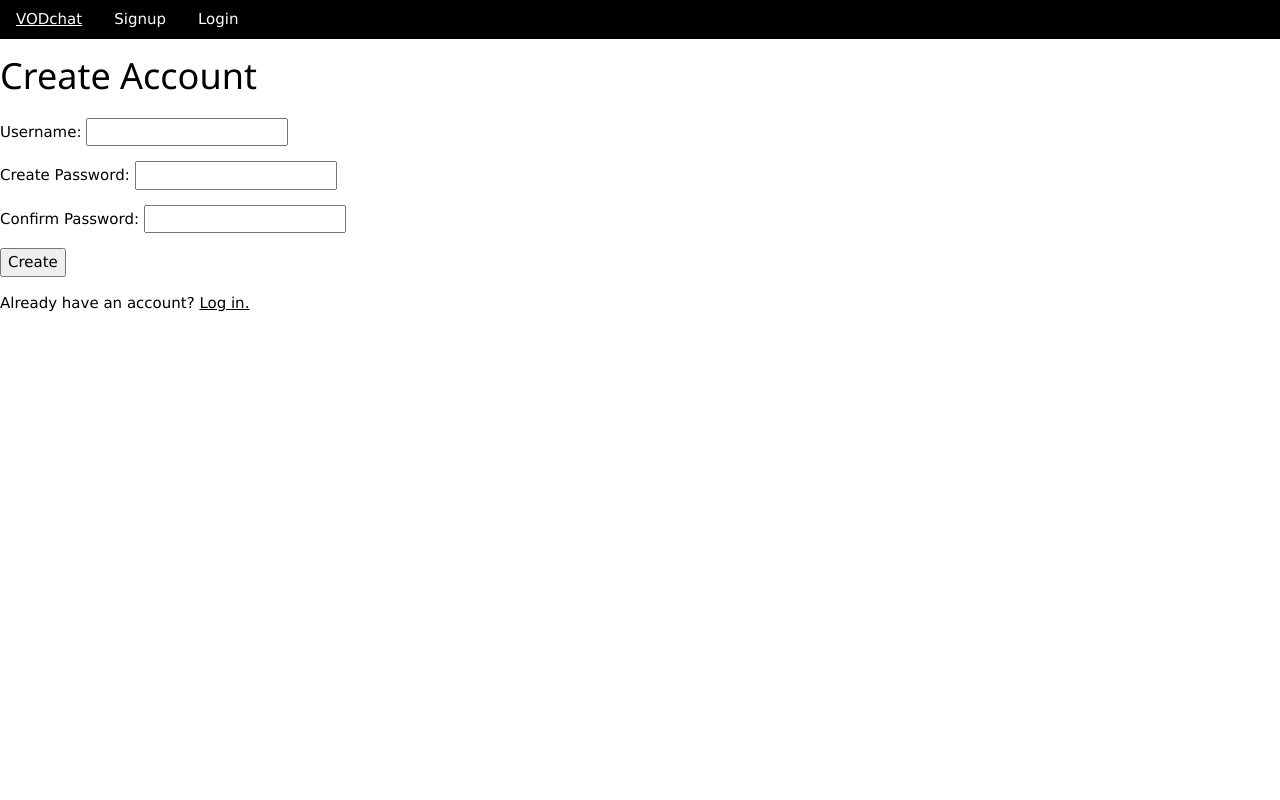
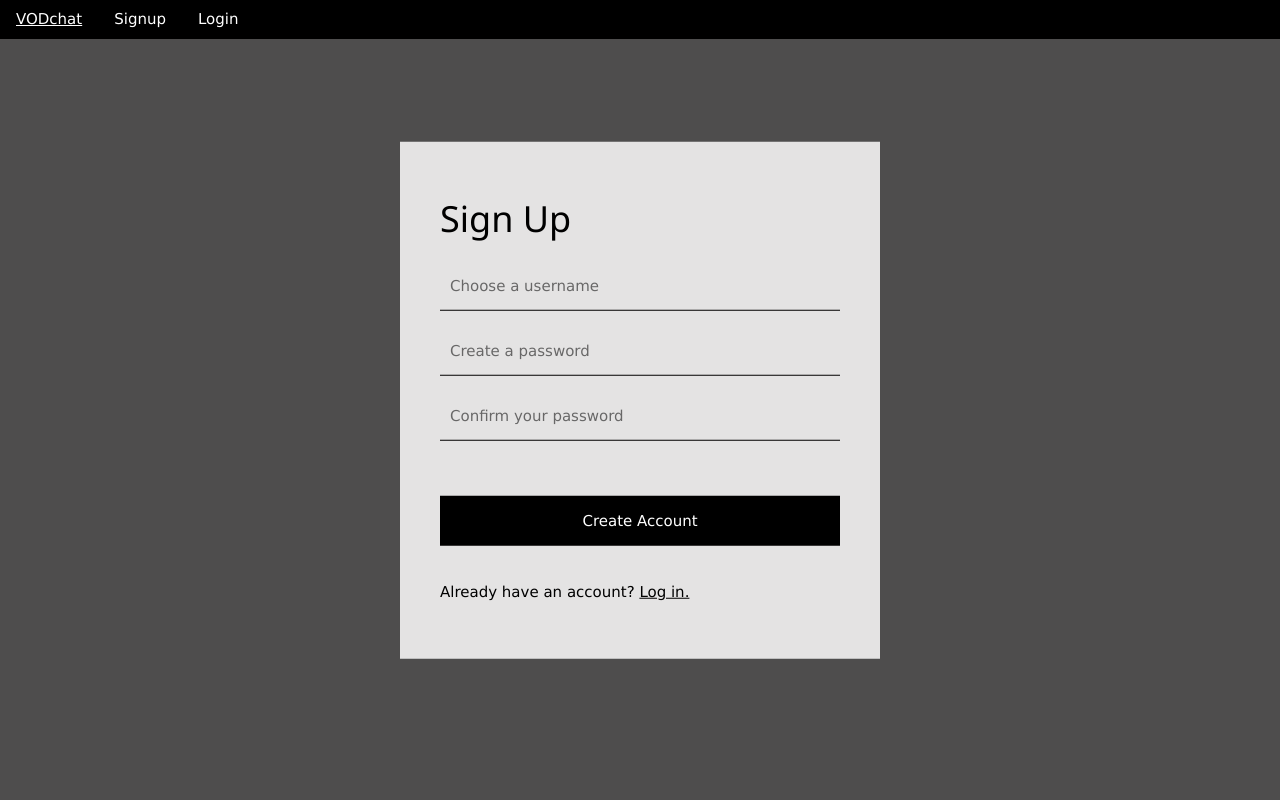
Before and after one commit to metchel/vodchat, a Django app: page /accounts/ in a window 1280 px wide. Run offline with Django 3.2, Linux system fonts and the light colour scheme.

Commit message:
updated signup/login page (#2)
* update README

* Update the README again.

* Update README again again

* Remove extra stuff

* added 'accounts' to INSTALLED_APPS

added LOGIN_URL

* added accounts urls and namespace for videos

* Create login.html

* Add files via upload

* Add files via upload

* Create apps.py

* Add files via upload

* Create __init__.py

* added login_required for uploading videos

* added app_name

* Create __init__.py

* added logout

* Update README.md

* updated login/signup page

Co-authored-by: metchel <matthew.etchells@mail.mcgill.ca>

```diff
--- /dev/null
+++ b/vodchatserver/accounts/static/css/accounts.css
@@ -0,0 +1,36 @@
+body {
+  background-color: #4e4d4d;
+}
+
+.to_center {
+  position: absolute;
+  left: 50%;
+  top: 50%;
+  transform: translate(-50%, -50%);
+  -webkit-transform: translate(-50%, -50%);
+  background-color: #e4e3e3;
+  padding: 40px;
+}
+
+input {
+  padding: 10px 10px;
+  outline: none;
+  width: 400px;
+  height: 50px;
+  border: none;
+  border-bottom: 1.5px solid black;
+  background-color: transparent;
+}
+
+input:hover {
+  background-color: #dddddd;
+}
+
+input:focus {
+  background-color: #d6d5d5;
+}
+
+#submit_button {
+  margin-top: 40px;
+  margin-bottom: 20px;
+}
--- a/vodchatserver/accounts/templates/accounts/signup.html
+++ b/vodchatserver/accounts/templates/accounts/signup.html
@@ -1,27 +1,34 @@
 {% extends "base.html" %}
+
+{% load static %}
 
 {% block content %}
 
-<h1>Create Account</h1>
-<form action="" method="post">
+<head>
+  <link rel="stylesheet" href="{% static 'css/accounts.css' %}">
+</head>
+
+<div class="to_center">
+  <h1>Sign Up</h1>
+  <form action="" method="post">
     {% csrf_token %}
     <p>
-      Username: <input type="text" name="username" value="{{form.data.username}}" />
+      <input type="text" name="username" value="{{form.data.username}}" placeholder="Choose a username" />
       {{ form.username.errors }}
     </p>
     <p>
-      Create Password: <input type="password" name="password" />
+      <input type="password" name="password" placeholder="Create a password" />
       {{ form.password.errors }}
     </p>
     <p>
-      Confirm Password: <input type="password" name="password_confirm" />
+      <input type="password" name="password_confirm" placeholder="Confirm your password" />
       {{ form.password_confirm.errors }}
     </p>
     <p>
-      <input type="submit" value="Create" />
+      <input type="submit" value="Create Account" class="w3-button w3-black" id="submit_button" />
     </p>
-</form>
-
-<p>Already have an account? <a href="{% url 'login' %}">Log in.</a></p>
+  </form>
+  <p>Already have an account? <a href="{% url 'login' %}">Log in.</a></p>
+</div>
 
 {% endblock %}
```
Also changed, not shown: vodchatserver/accounts/templates/accounts/login.html (+16 -9 lines), README.md, vodchatserver/accounts/views.py (line endings or trailing spaces), vodchatserver/videos/templates/videos/upload_video.html (line endings or trailing spaces), vodchatserver/videos/views.py (line endings or trailing spaces).
